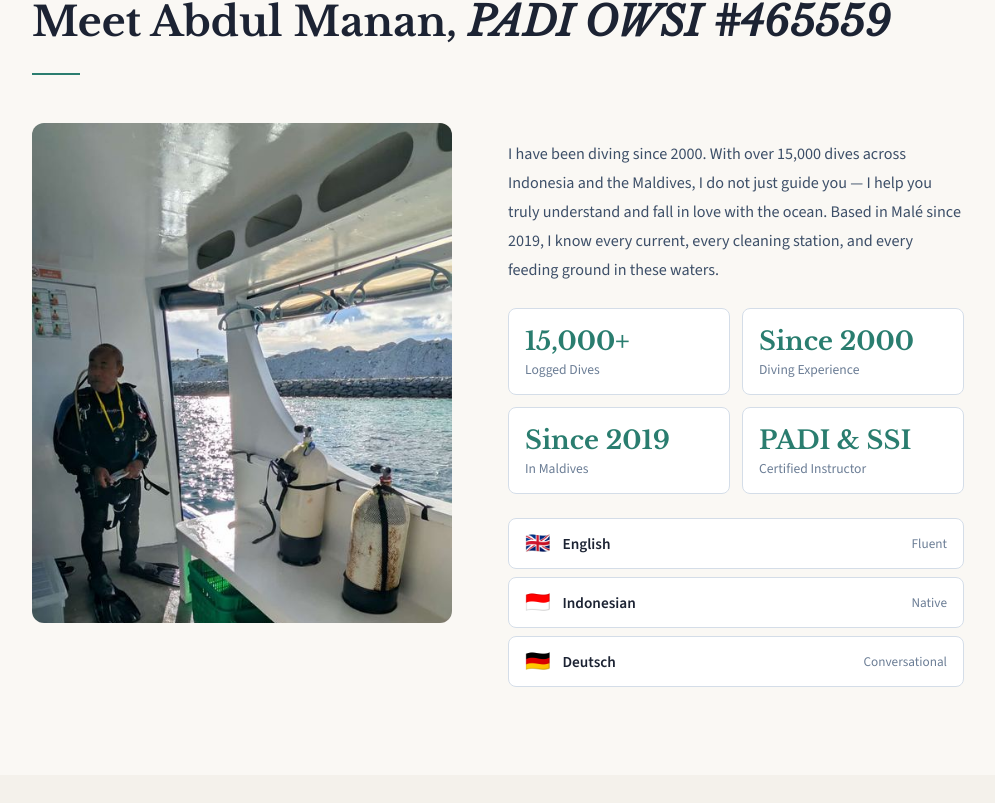
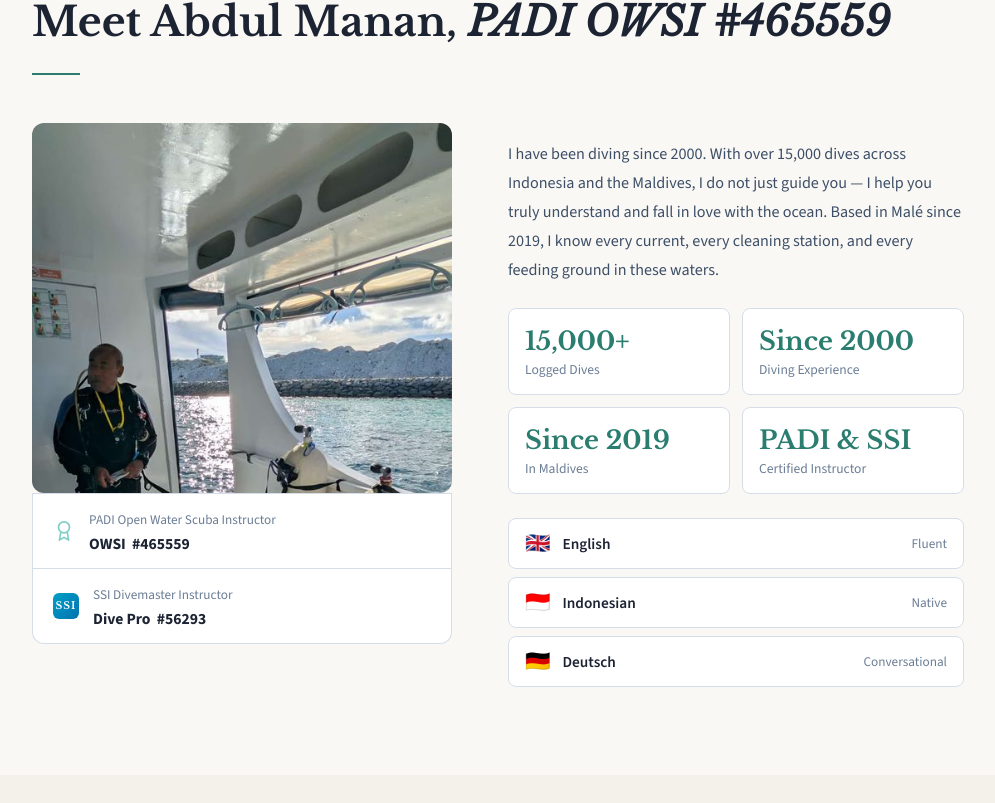
Before and after one commit to YouCanCallMeMomo/Hammerhead2, a React (Vite) app: page / in a window 1280 px wide. Shown: the part 917-1720 px from the top of the page, without its empty margins (142-1137 px from the left). Built offline with nearby package versions, Linux system fonts and the light colour scheme.

Commit message:
fix: move PADI/SSI cert badge below photo, fix photo height to 370px aligned with Deutsch card

```diff
--- a/src/components/About.jsx
+++ b/src/components/About.jsx
@@ -46,27 +46,29 @@
         <div className="divider-rule" />
 
         <div className="about-grid">
-          {/* Photo + PADI Badge + SSI Badge */}
-          <div className="about-photo-wrap reveal">
-            <img src="/abdul-manan.jpg" alt="Abdul Manan — Maldives Dive Guide" loading="lazy" />
+          {/* Photo column: image + badge below */}
+          <div className="about-photo-col reveal">
+            <div className="about-photo-wrap">
+              <img src="/abdul-manan.jpg" alt="Abdul Manan — Maldives Dive Guide" loading="lazy" />
+            </div>
 
-            <div className="padi-badge" style={{flexDirection: 'column', alignItems: 'flex-start', gap: '8px', padding: '16px 20px'}}>
-              <div style={{display: 'flex', alignItems: 'center', gap: '12px', width: '100%'}}>
-                <svg width="24" height="24" viewBox="0 0 24 24" fill="none" stroke="#7ecec6" strokeWidth="1.8" strokeLinecap="round" strokeLinejoin="round">
+            {/* PADI & SSI badge — below the photo */}
+            <div className="padi-cert-row">
+              <div className="padi-cert-item">
+                <svg width="22" height="22" viewBox="0 0 24 24" fill="none" stroke="#7ecec6" strokeWidth="1.8" strokeLinecap="round" strokeLinejoin="round">
                   <circle cx="12" cy="8" r="6"/>
                   <path d="M15.477 12.89 17 22l-5-3-5 3 1.523-9.11"/>
                 </svg>
-                <div className="padi-badge-text">
-                  <p>PADI Open Water Scuba Instructor</p>
-                  <strong>OWSI &nbsp;#465559</strong>
+                <div>
+                  <p className="cert-label">PADI Open Water Scuba Instructor</p>
+                  <strong className="cert-num">OWSI &nbsp;#465559</strong>
                 </div>
               </div>
-              <div style={{height: '1px', background: 'rgba(255,255,255,0.15)', width: '100%'}}></div>
-              <div style={{display: 'flex', alignItems: 'center', gap: '12px', width: '100%'}}>
-                <div className="ssi-logo" style={{width: '24px', height: '24px', fontSize: '.6rem'}}>SSI</div>
-                <div className="padi-badge-text">
-                  <p>SSI Divemaster Instructor</p>
-                  <strong>Dive Pro &nbsp;#56293</strong>
+              <div className="padi-cert-item">
+                <div className="ssi-logo" style={{width:'26px',height:'26px',fontSize:'.6rem',flexShrink:0}}>SSI</div>
+                <div>
+                  <p className="cert-label">SSI Divemaster Instructor</p>
+                  <strong className="cert-num">Dive Pro &nbsp;#56293</strong>
                 </div>
               </div>
             </div>
--- a/src/index.css
+++ b/src/index.css
@@ -176,8 +176,14 @@
    ABOUT
 =========================== */
 .about-grid { display: grid; grid-template-columns: 420px 1fr; gap: 56px; align-items: start; margin-top: 48px; }
-.about-photo-wrap { position: relative; border-radius: var(--r); overflow: hidden; max-height: 500px; }
-.about-photo-wrap img { width: 100%; height: 500px; object-fit: cover; object-position: center top; display: block; }
+.about-photo-col { display: flex; flex-direction: column; gap: 0; }
+.about-photo-wrap { border-radius: var(--r); overflow: hidden; }
+.about-photo-wrap img { width: 100%; height: 370px; object-fit: cover; object-position: center top; display: block; }
+/* Badge below photo */
+.padi-cert-row { display: flex; flex-direction: column; gap: 0; border: 1px solid var(--border); border-top: none; border-radius: 0 0 var(--r) var(--r); background: var(--white); }
+.padi-cert-item { display: flex; align-items: center; gap: 14px; padding: 14px 20px; border-top: 1px solid var(--border); }
+.cert-label { font-size: .78rem; color: var(--ink3); margin-bottom: 2px; }
+.cert-num { font-size: .92rem; font-weight: 700; color: var(--ink); display: block; }
 .ssi-badge {
   position: absolute; bottom: 0; left: 0; right: 0;
   background: rgba(14,31,61,.92); backdrop-filter: blur(8px);
```
